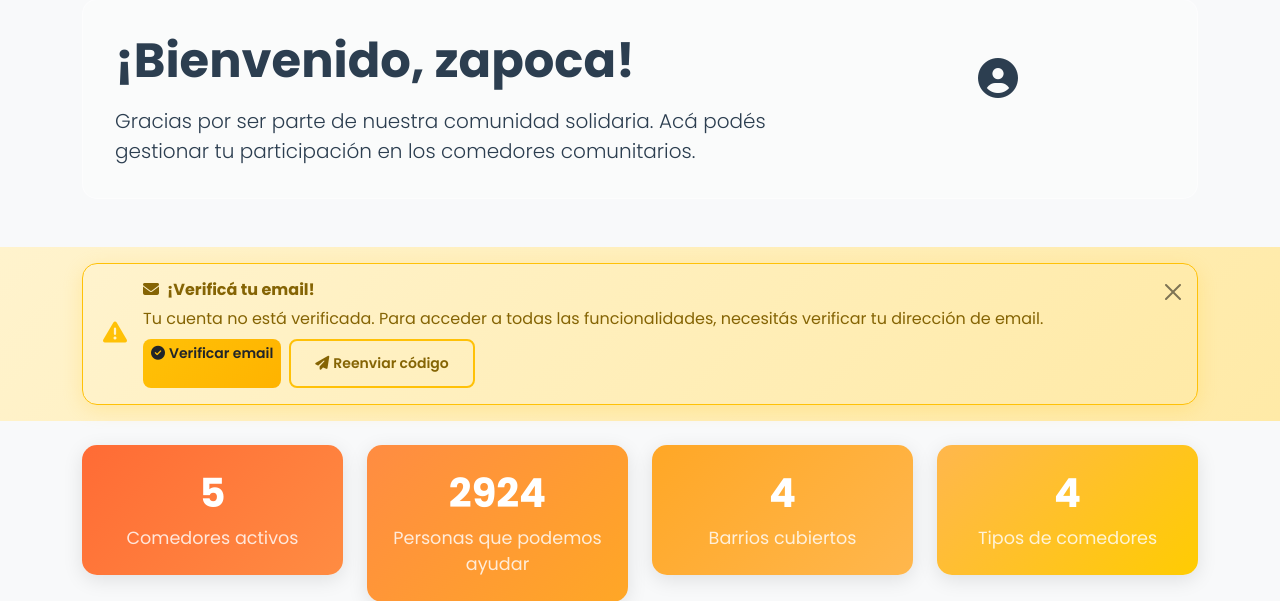
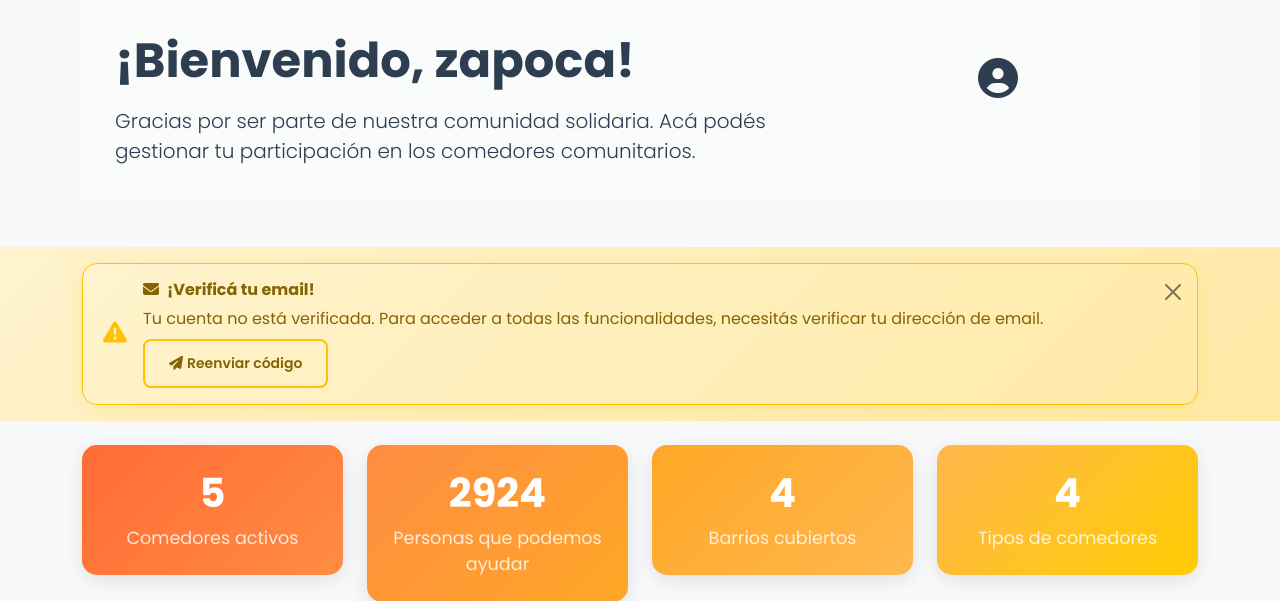
Before and after one commit to zaka6423/IngenieriaWeb-Grupo11, a Django app: page /privada/ in a window 1280 px wide. Shown: the part 111-712 px from the top of the page. Run offline with Django 5.2, Linux system fonts and the light colour scheme; a user stored in the database is signed in; data comes from the database, SQL or seed files in the repository.

Commit message:
fix botón correo

```diff
--- a/templates/core/privada.html
+++ b/templates/core/privada.html
@@ -44,9 +44,6 @@
                         Tu cuenta no está verificada. Para acceder a todas las funcionalidades, necesitás verificar tu dirección de email.
                     </p>
                     <div class="d-flex gap-2">
-                        <a href="{% url 'core:verificar_email' %}" class="btn btn-warning btn-sm" style="background: linear-gradient(135deg, #FFC107, #FFB300) !important; border: none !important; color: #212529 !important; border-radius: 8px !important; font-weight: 600 !important; transition: all 0.3s ease !important;" onmouseover="this.style.background='linear-gradient(135deg, #FFB300, #FF8F00)'" onmouseout="this.style.background='linear-gradient(135deg, #FFC107, #FFB300)'">
-                            <i class="fas fa-check-circle me-1"></i>Verificar email
-                        </a>
                         <a href="{% url 'core:reenviar_codigo' %}" class="btn btn-outline-warning btn-sm" style="border: 2px solid #FFC107 !important; color: #856404 !important; border-radius: 8px !important; font-weight: 600 !important; transition: all 0.3s ease !important;" onmouseover="this.style.background='#FFC107'; this.style.color='#212529'" onmouseout="this.style.background='transparent'; this.style.color='#856404'">
                             <i class="fas fa-paper-plane me-1"></i>Reenviar código
                         </a>
```
